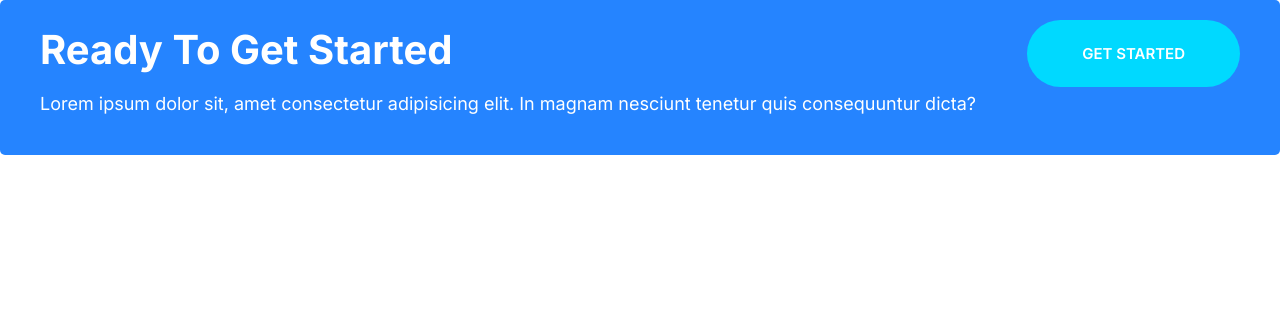
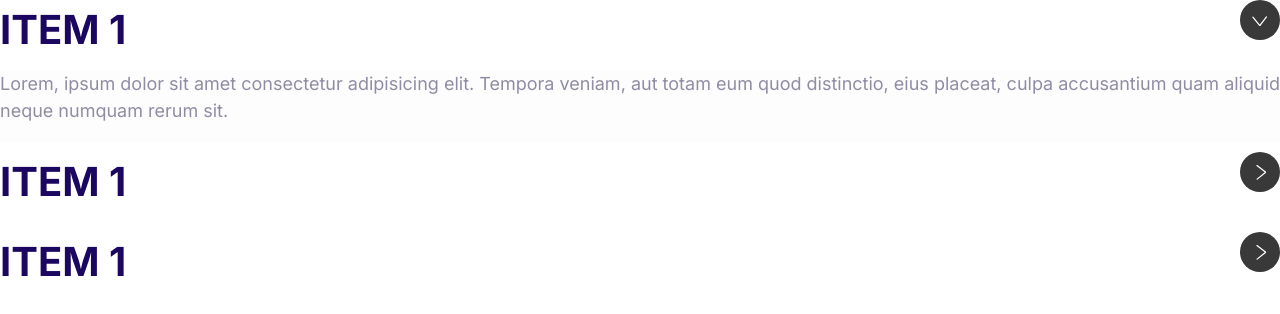
Before and after one commit to victorlevus/levussy, a plain HTML site: page index.html in a window 1280 px wide. Drawn offline with Linux system fonts and the light colour scheme.

Commit message:
build collapsible component

```diff
--- a/css/style.css
+++ b/css/style.css
@@ -537,3 +537,39 @@ a {
     margin-left: 3rem;
   }
 }
+
+/* COLLAPSIBLE */
+.collapsible {
+  margin-bottom: 1rem;
+}
+.collapsible__header {
+  display: flex;
+  justify-content: space-between;
+  cursor: pointer;
+}
+
+.collapsible__heading {
+  margin-top: 0;
+}
+
+.collapsible__chevron {
+  transform: rotate(-90deg);
+  transition: transform 0.3s;
+}
+
+.collapsible__content {
+  max-height: 0;
+  overflow: hidden;
+  opacity: 0;
+  transition: all ease-in-out 0.3s;
+  background: #fdfdfd;
+}
+
+.collapsible--expanded .collapsible__chevron {
+  transform: rotate(0);
+}
+
+.collapsible--expanded .collapsible__content {
+  max-height: 100vh;
+  opacity: 1;
+}
--- a/index.html
+++ b/index.html
@@ -11,18 +11,42 @@
     <link rel="stylesheet" href="css/style.css">
 </head>
 <body>
-    <div class="callout callout--primary">
-        <div class="grid grid--1x2">
-            <div class="callout__info">
-                <h2 class="callout__heading">Ready To Get Started</h2>
-                <p class="callout__text">Lorem ipsum dolor sit, amet consectetur adipisicing elit. In magnam nesciunt tenetur quis consequuntur dicta?</p>
-            </div>
+    <div class="collapsible collapsible--expanded">
+        <header class="collapsible__header">
+            <h2 class="collapsible__heading">ITEM 1</h2>
+            <svg class="icon icon--white collapsible__chevron">
+                <use xlink:href="images/sprite.svg#chevron"></use>
+            </svg>
+        </header>
+        <div class="collapsible__content">
+            <p>Lorem, ipsum dolor sit amet consectetur adipisicing elit. Tempora veniam, aut totam eum quod distinctio, eius placeat, culpa accusantium quam aliquid neque numquam rerum sit.</p>
+        </div>
+    </div>
 
-            <div class="callout__btn">
-                <a href="#"><button class="btn btn--secondary btn--block">get started</button></a>
-            </div>
+    <div class="collapsible">
+        <header class="collapsible__header">
+            <h2 class="collapsible__heading">ITEM 1</h2>
+            <svg class="icon icon--white collapsible__chevron">
+                <use xlink:href="images/sprite.svg#chevron"></use>
+            </svg>
+        </header>
+        <div class="collapsible__content">
+            <p>Lorem, ipsum dolor sit amet consectetur adipisicing elit. Tempora veniam, aut totam eum quod distinctio, eius placeat, culpa accusantium quam aliquid neque numquam rerum sit.</p>
         </div>
+    </div>
 
+    <div class="collapsible">
+        <header class="collapsible__header">
+            <h2 class="collapsible__heading">ITEM 1</h2>
+            <svg class="icon icon--white collapsible__chevron">
+                <use xlink:href="images/sprite.svg#chevron"></use>
+            </svg>
+        </header>
+        <div class="collapsible__content">
+            <p>Lorem, ipsum dolor sit amet consectetur adipisicing elit. Tempora veniam, aut totam eum quod distinctio, eius placeat, culpa accusantium quam aliquid neque numquam rerum sit.</p>
+        </div>
     </div>
+
+    <script src="js/main.js"></script>
 </body>
 </html>
--- /dev/null
+++ b/js/main.js
@@ -0,0 +1,6 @@
+const collapsibles = document.querySelectorAll(".collapsible");
+collapsibles.forEach((item) =>
+  item.addEventListener("click", function () {
+    this.classList.toggle("collapsible--expanded");
+  })
+);
```
Also changed, not shown: css/components/collapsible.html (added, +35 -0 lines).
